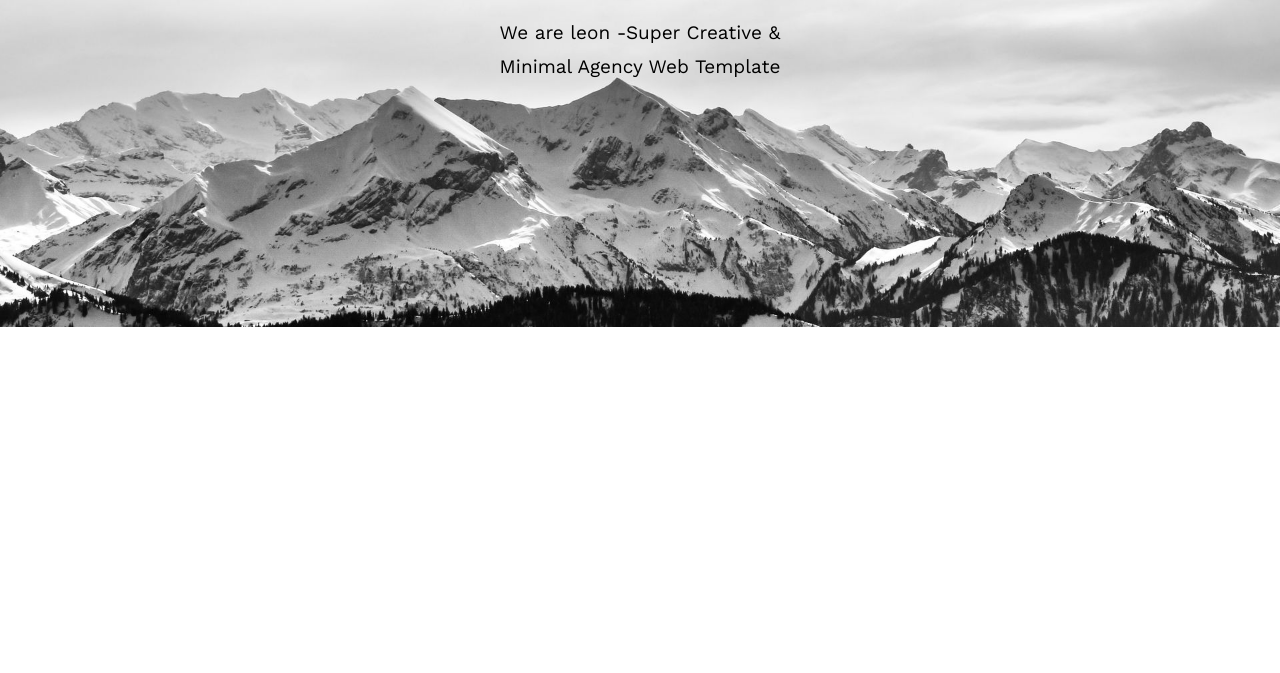
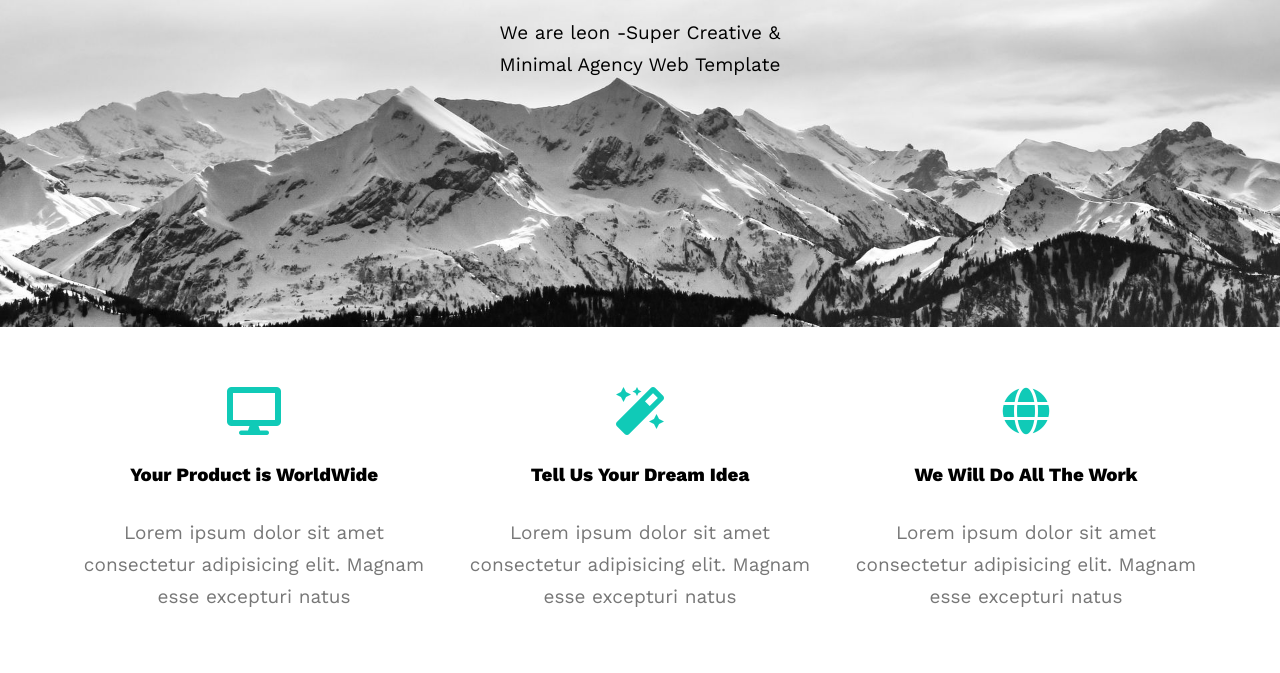
Before and after one commit to saddamarbaa/leon-agency-website, a plain HTML site: page index.html in a window 1280 px wide. Shown: the part 473-1146 px from the top of the page. Before the commit the page ends 800 px from the top, so only its background shows below. Drawn offline with nearby package versions, Linux system fonts and the light colour scheme.

Commit message:
ADD: Features section

```diff
--- a/css/main.css
+++ b/css/main.css
@@ -3,7 +3,9 @@
 /******* Start variables *********/
 :root {
 	--main-color: #10cab7;
-	--main-spaceing: 16px;
+	--space16: 16px;
+	--space60: 60px;
+	--line-height-space: 1.7;
 }
 /********** End variables **********/
 
@@ -20,8 +22,8 @@ body {
 }
 
 .container {
-	padding-left: 15px;
-	padding-right: 15px;
+	padding-left: var(--space16);
+	padding-right: var(--space16);
 	margin-left: auto;
 	margin-right: auto;
 }
@@ -58,7 +60,7 @@ body {
 .header {
 	height: 15vh;
 	min-width: 100%;
-	padding-top: 16px;
+	padding-top: var(--space16);
 }
 
 .header .container {
@@ -100,7 +102,7 @@ body {
 
 .header-nav-left-links {
 	background-color: #f6f6f6;
-	margin-top: 20px;
+	margin-top: var(--space16);
 	display: none;
 }
 
@@ -108,7 +110,7 @@ body {
 	display: block;
 	text-decoration: none;
 	color: #333;
-	padding: 15px;
+	padding: var(--space16);
 	transition: 0.3s;
 	-webkit-transition: 0.3s;
 	-moz-transition: 0.3s;
@@ -155,7 +157,42 @@ body {
 
 .landing .landing-intro-text p {
 	font-size: 19px;
-	line-height: 1.8;
+	line-height: var(--line-height-space);
 }
 
 /********** End Landing Section **********/
+
+/********** Start Features Section **********/
+
+.features {
+	margin-top: var(--space60);
+	margin-bottom: var(--space60);
+}
+
+.features .container {
+	display: grid;
+	grid-template-columns: repeat(auto-fill, minmax(280px, 1fr));
+	grid-gap: 20px;
+}
+
+.features .feat {
+	padding: var(--main-spaceing);
+	text-align: center;
+}
+
+.features .feat i {
+	color: var(--main-color);
+}
+
+.features .feat h3 {
+	font-weight: 800;
+	margin: 30px 0;
+}
+
+.features .feat p {
+	line-height: var(--line-height-space);
+	color: #777;
+	font-size: 19px;
+}
+
+/********** End Features Section **********/
--- a/index.html
+++ b/index.html
@@ -51,6 +51,7 @@
 		<!-- End Header Section -->
 
 		<!-- Start Landing Section -->
+
 		<div class="landing">
 			<div class="container">
 				<div class="landing-intro-text">
@@ -59,6 +60,37 @@
 				</div>
 			</div>
 		</div>
+
 		<!-- End Landing Section -->
+
+		<!-- Start Features Section -->
+		<div class="features">
+			<div class="container">
+				<div class="feat">
+						<i class="fas fa-desktop fa-3x"></i>
+							<h3>Your Product is WorldWide</h3>
+								<p>
+						Lorem ipsum dolor sit amet consectetur adipisicing elit. Magnam esse excepturi natus
+							</p>
+					</div>
+					<div class="feat">
+					<i class="fas fa-magic fa-3x"></i>
+							<h3>Tell Us Your Dream Idea</h3>
+							<p>
+						Lorem ipsum dolor sit amet consectetur adipisicing elit. Magnam esse excepturi natus
+							</p>
+					</div>
+					<div class="feat">
+							<i class="fas fa-globe fa-3x"></i>
+							<h3>We Will Do All The Work</h3>
+								<p>
+						Lorem ipsum dolor sit amet consectetur adipisicing elit. Magnam esse excepturi natus
+							</p>
+					</div>
+				</div>
+			</div>
+		</div>
+
+		<!-- End Features Section -->
 	</body>
 </html>
```
